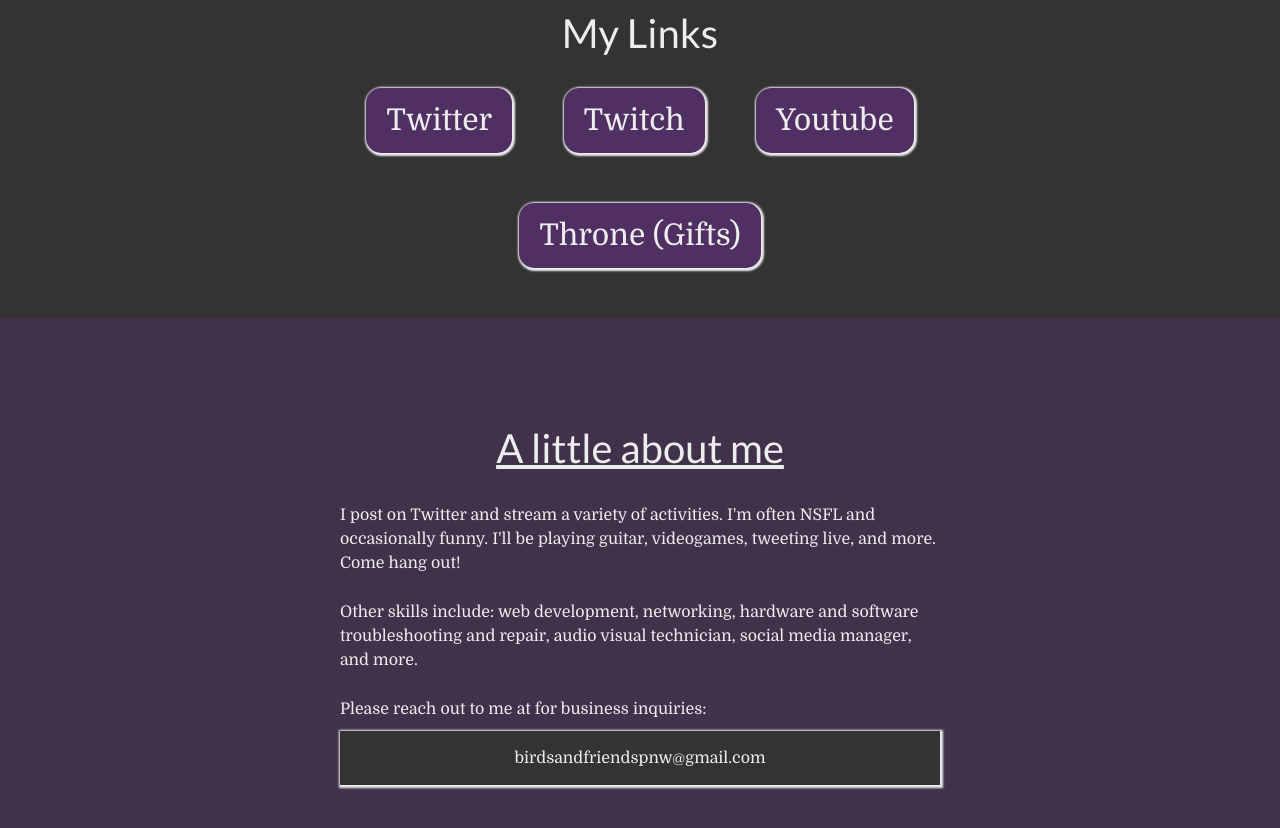
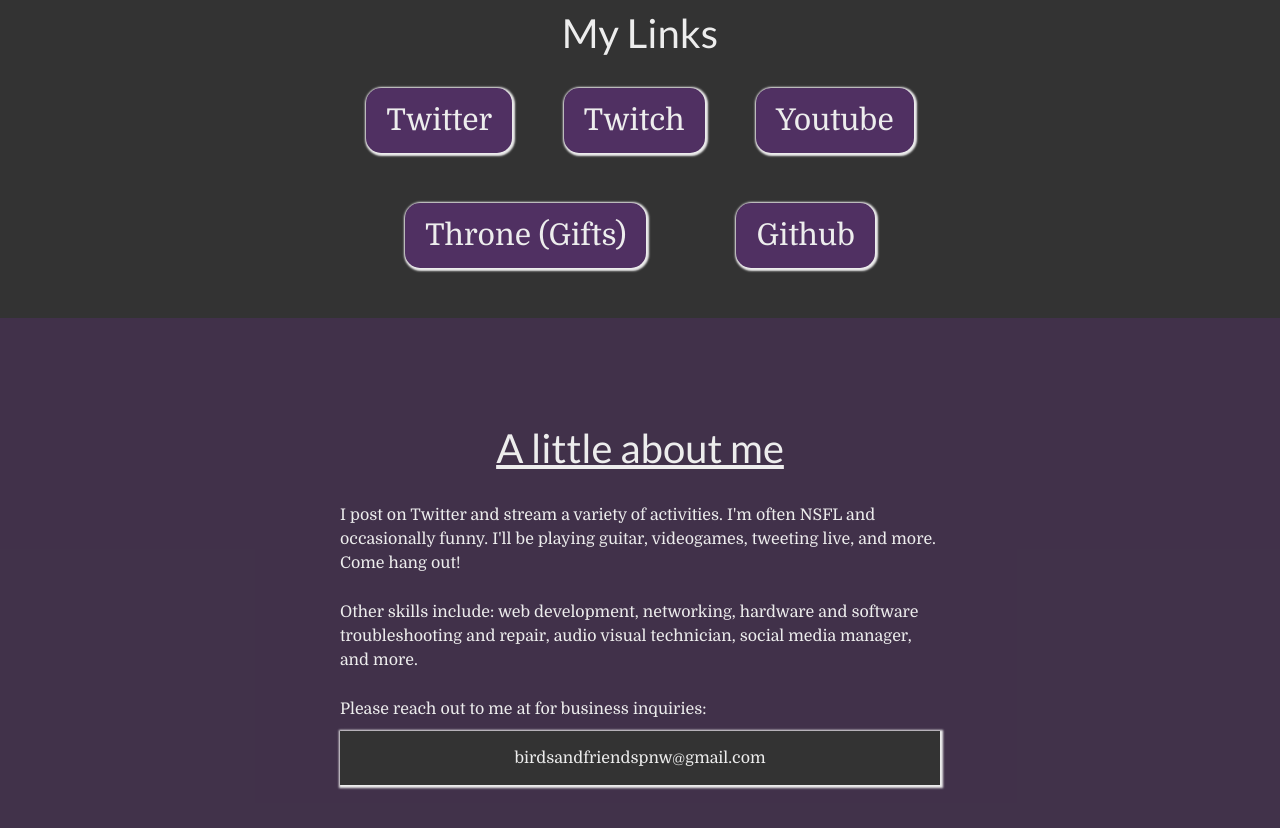
Before and after one commit to BirdsNFriends/BirdsNFriends, a plain HTML site: page index.html in a window 1280 px wide. Shown: the part 722-1550 px from the top of the page. Drawn offline with Linux system fonts and the light colour scheme.

Commit message:
Added Github link to page.

```diff
--- a/index.html
+++ b/index.html
@@ -38,6 +38,10 @@
                     <li>
                         <a href="https://throne.com/birdsnfriends">Throne (Gifts)</a>
                     </li>
+
+                    <li>
+                        <a href="https://github.com/BirdsNFriends/BirdsNFriends">Github</a>
+                    </li>
                 </ul>
             </section>
 
```
